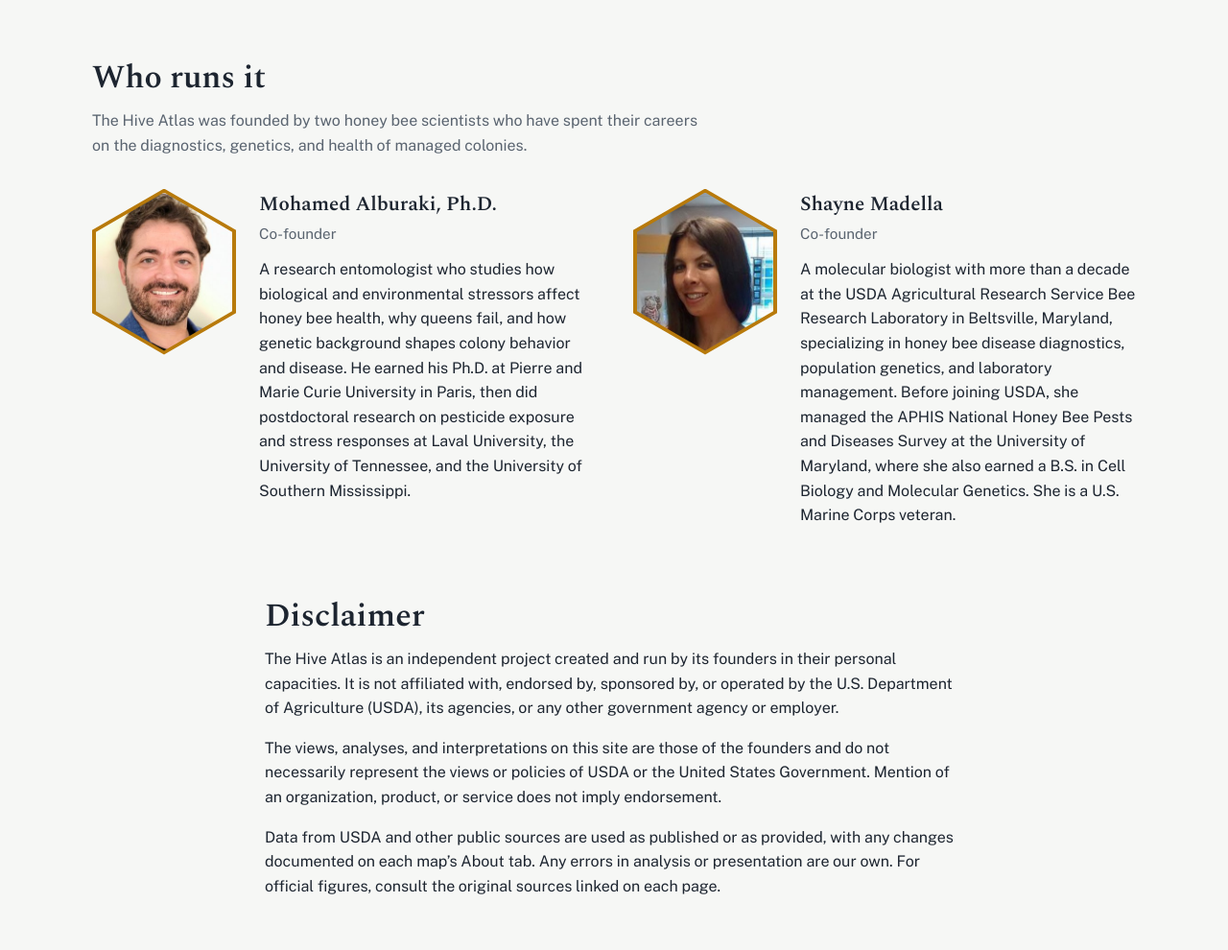
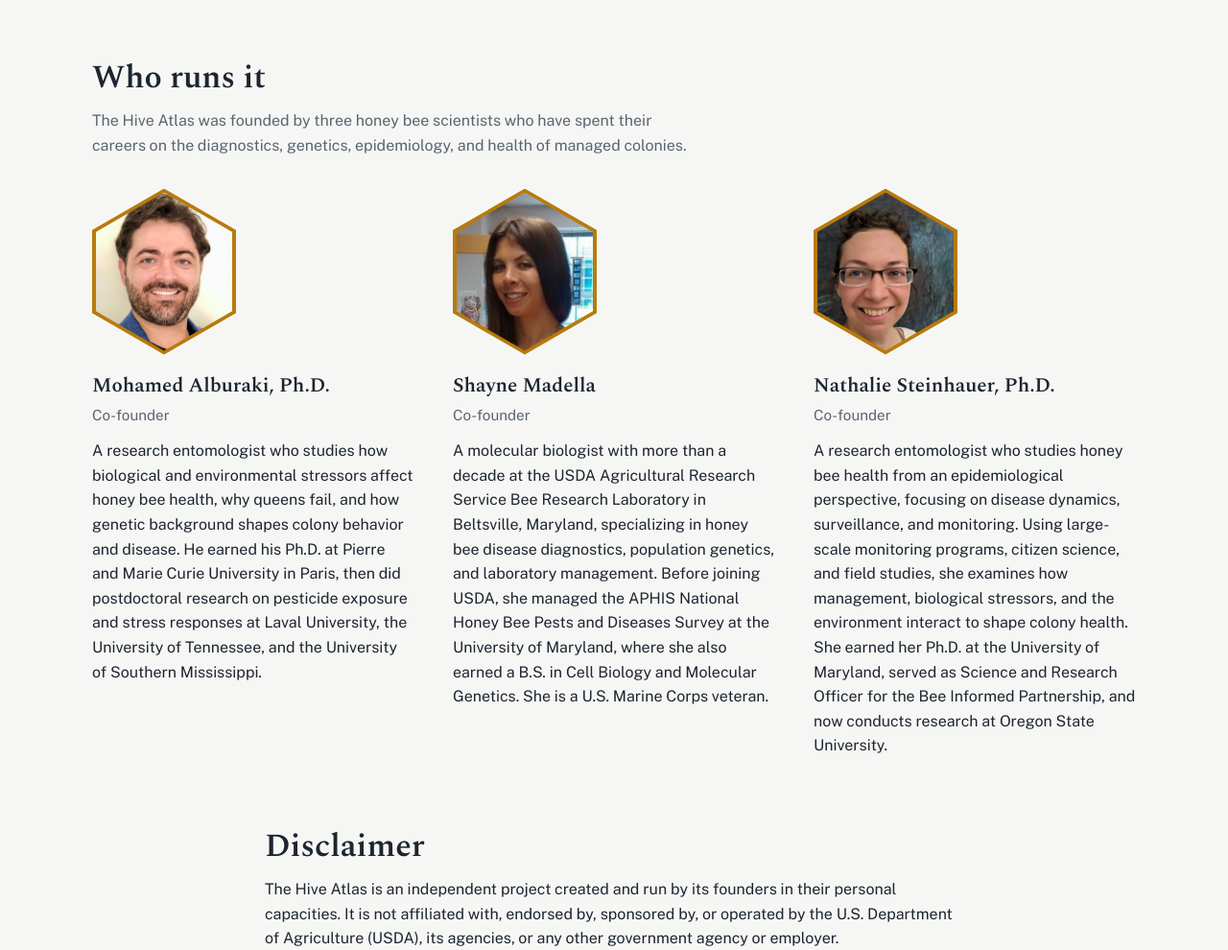
Before and after one commit to The-Hive-Atlas/the-hive-atlas, a plain HTML site: page about.html in a window 1280 px wide. Shown: the part 643-1633 px from the top of the page at 96% size. Drawn offline with nearby package versions, Linux system fonts and the light colour scheme.

Commit message:
Updated about to include Nathalie

```diff
--- a/about.html
+++ b/about.html
@@ -55,7 +55,7 @@
   <section class="section-pad">
     <div class="wrap">
       <h2>Who runs it</h2>
-      <p class="section-intro">The Hive Atlas was founded by two honey bee scientists who have spent their careers on the diagnostics, genetics, and health of managed colonies.</p>
+      <p class="section-intro">The Hive Atlas was founded by three honey bee scientists who have spent their careers on the diagnostics, genetics, epidemiology, and health of managed colonies.</p>
       <div class="founders">
         <div class="person">
           <div class="avatar photo"><img src="images/mohamed-alburaki.jpg" alt="Mohamed Alburaki" width="150" height="173" loading="lazy"></div>
@@ -71,6 +71,14 @@
             <h3>Shayne Madella</h3>
             <p class="role">Co-founder</p>
             <p style="margin:0">A molecular biologist with more than a decade at the USDA Agricultural Research Service Bee Research Laboratory in Beltsville, Maryland, specializing in honey bee disease diagnostics, population genetics, and laboratory management. Before joining USDA, she managed the APHIS National Honey Bee Pests and Diseases Survey at the University of Maryland, where she also earned a B.S. in Cell Biology and Molecular Genetics. She is a U.S. Marine Corps veteran.</p>
+          </div>
+        </div>
+        <div class="person">
+          <div class="avatar photo"><img src="images/nathalie-steinhauer.jpg" alt="Nathalie Steinhauer" width="150" height="173" loading="lazy"></div>
+          <div>
+            <h3>Nathalie Steinhauer, Ph.D.</h3>
+            <p class="role">Co-founder</p>
+            <p style="margin:0">A research entomologist who studies honey bee health from an epidemiological perspective, focusing on disease dynamics, surveillance, and monitoring. Using large-scale monitoring programs, citizen science, and field studies, she examines how management, biological stressors, and the environment interact to shape colony health. She earned her Ph.D. at the University of Maryland, served as Science and Research Officer for the Bee Informed Partnership, and now conducts research at Oregon State University.</p>
           </div>
         </div>
       </div>
--- a/css/style.css
+++ b/css/style.css
@@ -328,7 +328,8 @@
 .person h3 { font-family: var(--font-display); font-weight: 600; font-size: 1.3rem; margin: 0 0 2px; }
 .person .role { color: var(--muted); margin: 0 0 12px; font-size: 0.95rem; }
 .edit-note { font-size: 0.8rem; color: var(--muted); font-style: italic; margin-top: 8px; }
-.founders { display: grid; grid-template-columns: repeat(2, minmax(0, 1fr)); gap: 40px; }
+.founders { display: grid; grid-template-columns: repeat(3, minmax(0, 1fr)); gap: 40px; }
+.founders .person { grid-template-columns: minmax(0, 1fr); gap: 16px; align-content: start; }
 .founders > * { min-width: 0; }
 @media (max-width: 860px) { .founders { grid-template-columns: minmax(0, 1fr); gap: 32px; } }
 .values { display: grid; grid-template-columns: repeat(3, minmax(0, 1fr)); gap: 24px; }
```
Also changed, not shown: images/nathalie-steinhauer.jpg (added), 1 other file.
